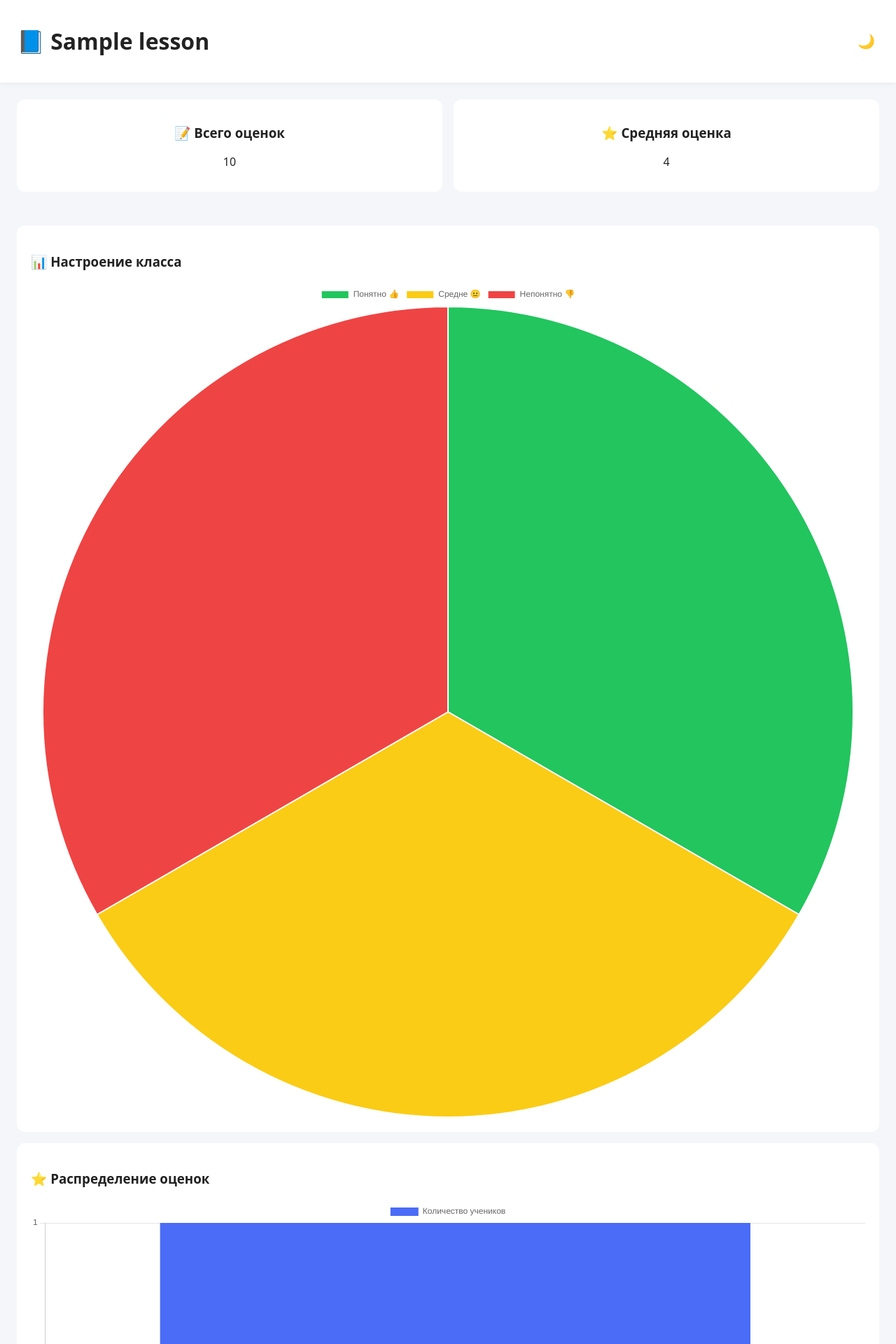
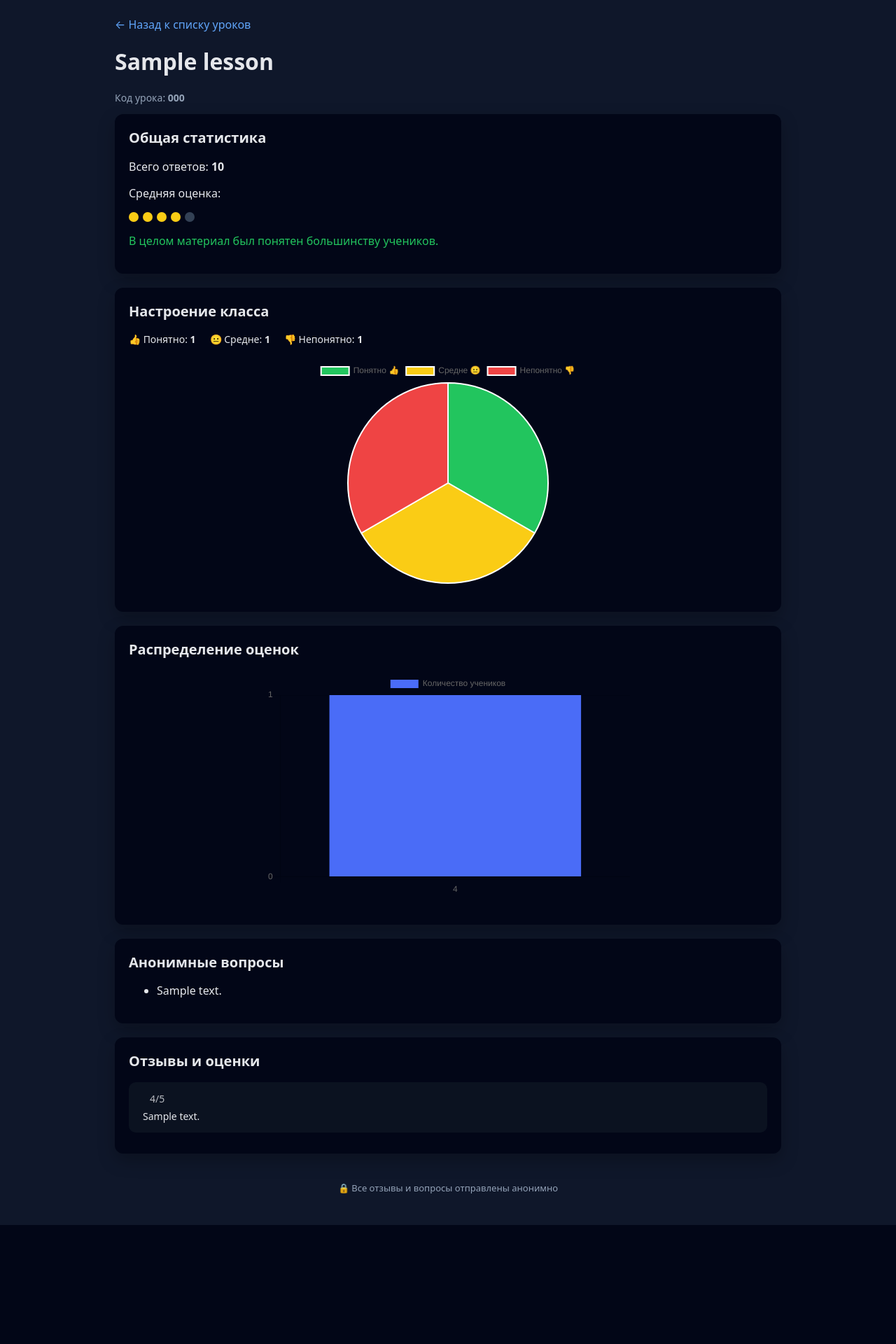
Before and after one commit to VechnyiS0n/vechnyibottest, a Flask app: template web/templates/lesson.html in a window 1280 px wide. Shown: the top 1920 px of the page at 70% size. After the commit the page ends 1750 px from the top, so only its background shows below. Run offline with Flask 3, Linux system fonts and the light colour scheme; the template is opened without the code that fills it: most values are stand-ins (such as "Sample title", 1, 10 or a date in 2020).

Commit message:
Время 1:45, я в щиии :<

```diff
--- a/web/app.py
+++ b/web/app.py
@@ -10,16 +10,45 @@ app = Flask(__name__)
 app.secret_key = os.getenv("FLASK_SECRET_KEY", "dev")
 
 
+# Генерация короткого кода урока (например: X6BZLQ)
+def gen_code(n=6):
+    alphabet = "ABCDEFGHJKLMNPQRSTUVWXYZ23456789"
+    return "".join(secrets.choice(alphabet) for _ in range(n))
+
+
+# Главная страница — панель учителя
 @app.route("/")
 def index():
+    # Список уроков
     lessons = db.fetch_all(
-        "SELECT id, code, title, created_at FROM lessons ORDER BY created_at DESC"
-    )
+    """
+    SELECT
+        l.id,
+        l.code,
+        l.title,
+        l.created_at,
 
+        COUNT(f.id) AS total,
+
+        COALESCE(SUM(CASE WHEN f.mood = 'like' THEN 1 ELSE 0 END), 0) AS like_count,
+        COALESCE(SUM(CASE WHEN f.mood = 'ok' THEN 1 ELSE 0 END), 0) AS ok_count,
+        COALESCE(SUM(CASE WHEN f.mood = 'dislike' THEN 1 ELSE 0 END), 0) AS dislike_count
+
+    FROM lessons l
+    LEFT JOIN feedback f ON f.lesson_id = l.id
+    GROUP BY l.id
+    ORDER BY l.created_at DESC
+    """
+)
+
+
+
+    # Общее количество оценок
     total_feedback = db.fetch_one(
         "SELECT COUNT(*) AS cnt FROM feedback"
     )["cnt"]
 
+    # Средняя оценка по всем урокам
     avg_rating = db.fetch_one(
         "SELECT COALESCE(AVG(rating), 0) AS avg FROM feedback"
     )["avg"]
@@ -32,14 +61,31 @@ def index():
     )
 
 
+# Создание нового урока
+@app.post("/lessons/create")
+def create_lesson():
+    title = request.form.get("title", "").strip()
+    if not title:
+        return redirect(url_for("index"))
+
+    code = gen_code()
+    db.execute(
+        "INSERT INTO lessons (code, title) VALUES (%s, %s)",
+        [code, title]
+    )
+    return redirect(url_for("index"))
+
+
+# Страница конкретного урока
 @app.route("/lesson/<int:lesson_id>")
 def lesson_page(lesson_id):
+    # Сам урок
     lesson = db.fetch_one(
         "SELECT * FROM lessons WHERE id=%s",
         [lesson_id]
     )
 
-    # Общая статистика по настроению
+    # Общая статистика по настроению и оценкам
     stats = db.fetch_one(
         """
         SELECT
@@ -54,7 +100,7 @@ def lesson_page(lesson_id):
         [lesson_id]
     )
 
-    # Распределение оценок (1–5)
+    # Распределение оценок (1–5) для столбчатого графика
     rating_stats = db.fetch_all(
         """
         SELECT rating, COUNT(*) AS count
@@ -68,7 +114,18 @@ def lesson_page(lesson_id):
 
     # Анонимные вопросы
     questions = db.fetch_all(
-        "SELECT text FROM questions WHERE lesson_id=%s",
+        "SELECT text FROM questions WHERE lesson_id=%s ORDER BY id DESC",
+        [lesson_id]
+    )
+
+    # 🔥 ОТЗЫВЫ И ОЦЕНКИ
+    comments = db.fetch_all(
+        """
+        SELECT mood, rating, comment, created_at
+        FROM feedback
+        WHERE lesson_id=%s AND comment IS NOT NULL AND comment <> ''
+        ORDER BY created_at DESC
+        """,
         [lesson_id]
     )
 
@@ -77,7 +134,8 @@ def lesson_page(lesson_id):
         lesson=lesson,
         stats=stats,
         rating_stats=rating_stats,
-        questions=questions
+        questions=questions,
+        comments=comments
     )
 
 
--- a/web/static/style.css
+++ b/web/static/style.css
@@ -1,138 +1,359 @@
-/* ===== Цвета ===== */
-:root {
-    --bg: #f5f6fa;
-    --text: #222;
-    --card: #ffffff;
-    --accent: #4a6cf7;
-    --problem: #ff6b6b;
+/* ===== БАЗА ===== */
+* {
+    box-sizing: border-box;
 }
 
-body.dark {
-    --bg: #0f172a;
-    --text: #e5e7eb;
-    --card: #1e293b;
-    --accent: #7c9cff;
-    --problem: #f87171;
-}
-
-/* ===== Базовые стили ===== */
 body {
     margin: 0;
-    font-family: system-ui, sans-serif;
-    background: var(--bg);
-    color: var(--text);
+    font-family: system-ui, -apple-system, BlinkMacSystemFont,
+    "Segoe UI", Roboto, "Noto Color Emoji",
+    "Apple Color Emoji", sans-serif;
+    background: #0f172a;
+    color: #e5e7eb;
 }
 
 a {
+    color: #60a5fa;
     text-decoration: none;
-    color: inherit;
 }
 
-/* ===== Верхняя панель ===== */
+a:hover {
+    text-decoration: underline;
+}
+
+.muted {
+    color: #94a3b8;
+    font-size: 14px;
+}
+
+/* ===== КОНТЕЙНЕР ===== */
+.container {
+    max-width: 1000px;
+    margin: 0 auto;
+    padding: 24px;
+}
+
+/* ===== КАРТОЧКИ ===== */
+.card {
+    background: #020617;
+    border-radius: 12px;
+    padding: 20px;
+    margin-bottom: 20px;
+    box-shadow: 0 10px 25px rgba(0,0,0,0.25);
+}
+
+.card.problem {
+    border-left: 4px solid #ef4444;
+}
+
+/* ===== ЗАГОЛОВКИ ===== */
+h1 {
+    margin-top: 0;
+}
+
+h2 {
+    margin-top: 0;
+    font-size: 20px;
+}
+
+/* ===== СТАТИСТИКА (index.html) ===== */
+.stats {
+    display: grid;
+    grid-template-columns: repeat(auto-fit, minmax(220px, 1fr));
+    gap: 20px;
+    margin-bottom: 30px;
+}
+
+.stat-card {
+    background: #020617;
+    padding: 20px;
+    border-radius: 12px;
+    text-align: center;
+}
+
+.stat-card p {
+    font-size: 24px;
+    margin: 8px 0 0;
+}
+
+/* ===== СПИСОК УРОКОВ ===== */
+.lesson-item {
+    background: #020617;
+    padding: 16px;
+    border-radius: 10px;
+    margin-bottom: 12px;
+    display: flex;
+    justify-content: space-between;
+    align-items: center;
+}
+
+.lesson-info b {
+    font-size: 16px;
+}
+
+.lesson-status {
+    display: flex;
+    align-items: center;
+    justify-content: flex-end;
+    background: none;        /* ← ВАЖНО */
+    padding: 0;              /* ← ВАЖНО */
+}
+
+
+/* ===== КНОПКА НАЗАД ===== */
+.back {
+    display: inline-block;
+    margin-bottom: 20px;
+}
+
+/* ===== РЕЙТИНГ ===== */
+.rating-scale {
+    display: flex;
+    gap: 6px;
+    margin: 10px 0;
+}
+
+.rating-dot {
+    width: 14px;
+    height: 14px;
+    border-radius: 50%;
+    background: #334155;
+}
+
+.rating-dot.active {
+    background: #facc15;
+}
+
+/* ===== INLINE-СТАТИСТИКА ===== */
+.stats-inline {
+    display: flex;
+    gap: 20px;
+    margin-bottom: 10px;
+    font-size: 14px;
+}
+
+/* ===== ГРАФИКИ ===== */
+.chart-container {
+    max-width: 520px;
+    height: 320px;
+    margin: 20px auto;
+    position: relative;
+}
+
+.chart-container canvas {
+    width: 100% !important;
+    height: 100% !important;
+}
+
+/* ===== ТЕКСТ ===== */
+.text-ok {
+    color: #22c55e;
+}
+
+.text-warning {
+    color: #f97316;
+}
+
+/* ===== FOOTER ===== */
+footer {
+    text-align: center;
+    font-size: 13px;
+    color: #94a3b8;
+    margin: 40px 0 20px;
+}
+
+/* ===== HEADER ===== */
 .top-bar {
     display: flex;
     justify-content: space-between;
     align-items: center;
     padding: 16px 24px;
-    background: var(--card);
-    box-shadow: 0 2px 8px rgba(0,0,0,.05);
+    background: linear-gradient(90deg, #020617, #020617);
+    box-shadow: 0 4px 15px rgba(0,0,0,0.3);
 }
 
-#theme-toggle {
-font-size: 20px;
-cursor: pointer;
-background: none;
-border: none;
+.top-bar h1 {
+    margin: 0;
+    font-size: 22px;
 }
 
-/* ===== Статистика ===== */
-.stats {
-    display: grid;
-    grid-template-columns: repeat(auto-fit, minmax(200px, 1fr));
-    gap: 16px;
-    padding: 24px;
+/* ===== КНОПКА ТЕМЫ ===== */
+.theme-btn {
+    background: #020617;
+    border: none;
+    border-radius: 8px;
+    padding: 6px 10px;
+    cursor: pointer;
+    font-size: 18px;
+    color: #e5e7eb;
 }
 
-.stat-card {
-    background: var(--card);
-    padding: 16px;
-    border-radius: 12px;
-    text-align: center;
+.theme-btn:hover {
+    background: #1e293b;
 }
 
-/* ===== Карточки ===== */
-.card {
-    background: var(--card);
-    padding: 20px;
-    border-radius: 12px;
+/* ===== СВЕТЛАЯ ТЕМА ===== */
+body.light {
+    background: #f8fafc;
+    color: #0f172a;
 }
 
-.card.problem {
-    border-left: 6px solid var(--problem);
+body.light .card,
+body.light .stat-card,
+body.light .lesson-item {
+    background: #ffffff;
+    color: #0f172a;
 }
 
-/* ===== Уроки ===== */
-.lessons {
-    padding: 0 24px;
+body.light .muted {
+    color: #475569;
 }
 
-.lesson-card {
-    display: flex;
-    justify-content: space-between;
-    padding: 16px;
-    margin-bottom: 12px;
-    background: var(--card);
-    border-radius: 10px;
+body.light footer {
+    color: #475569;
 }
 
-.badge {
-    padding: 4px 8px;
-    border-radius: 6px;
-    font-size: 12px;
+/* ===== Создание урока ===== */
+
+.create-lesson h3 {
+    margin-bottom: 12px;
+    font-size: 18px;
+    color: #e5e7eb;
 }
 
-.badge.problem {
-    background: var(--problem);
-    color: white;
+.create-form {
+    display: flex;
+    gap: 12px;
+    align-items: center;
 }
 
-.badge.ok {
-    background: #22c55e;
-    color: white;
+.create-form input {
+    flex: 1;
+    padding: 10px 14px;
+    border-radius: 8px;
+    border: 1px solid #2a2f3a;
+    background: #0f172a;
+    color: #e5e7eb;
+    font-size: 14px;
+    outline: none;
+    transition: border 0.2s, box-shadow 0.2s;
 }
 
-/* ===== Аналитика ===== */
-.analysis {
-    padding: 24px;
-    display: grid;
-    gap: 16px;
+.create-form input::placeholder {
+    color: #6b7280;
 }
 
-.mood {
+.create-form input:focus {
+    border-color: #3b82f6;
+    box-shadow: 0 0 0 1px rgba(59, 130, 246, 0.4);
+}
+
+.create-form button {
+    padding: 10px 18px;
+    border-radius: 8px;
+    border: none;
+    background: linear-gradient(135deg, #22c55e, #16a34a);
+    color: #052e16;
+    font-weight: 600;
+    cursor: pointer;
+    transition: transform 0.15s, box-shadow 0.15s, opacity 0.15s;
+}
+
+.create-form button:hover {
+    transform: translateY(-1px);
+    box-shadow: 0 6px 14px rgba(34, 197, 94, 0.25);
+    opacity: 0.95;
+}
+
+.create-form button:active {
+    transform: translateY(0);
+    box-shadow: none;
+}
+
+
+/* ===== Отзывы и оценки ===== */
+
+.feedback-list {
+    list-style: none;
+    padding: 0;
+    margin: 0;
+}
+
+.feedback-item {
+    padding: 14px 16px;
+    border-radius: 10px;
+    background: #0b1220;
+    margin-bottom: 10px;
+    border-left: 4px solid transparent;
+}
+
+.feedback-header {
+    display: flex;
+    align-items: center;
+    gap: 10px;
+    margin-bottom: 6px;
+}
+
+.mood-icon {
     font-size: 20px;
 }
 
-.text-warning {
-    color: var(--problem);
+.rating {
+    font-size: 14px;
+    color: #e5e7eb;
+    opacity: 0.8;
 }
 
-.text-ok {
-    color: #22c55e;
+.feedback-text {
+    color: #e5e7eb;
+    font-size: 14px;
+    line-height: 1.4;
 }
 
-/* ===== Прочее ===== */
-.empty {
-    padding: 40px;
-    text-align: center;
-    opacity: 0.7;
+/* Цвета по настроению */
+.mood-like {
+    border-color: #22c55e;
 }
 
-.back {
-    padding: 0 24px;
+.mood-ok {
+    border-color: #facc15;
 }
 
-footer {
-    text-align: center;
-    padding: 20px;
+.mood-dislike {
+    border-color: #ef4444;
+}
+
+.feedback-item.empty {
     opacity: 0.6;
+    font-style: italic;
 }
+
+.status {
+    display: inline-block;
+    padding: 6px 14px;
+    border-radius: 999px;
+    font-size: 13px;
+    font-weight: 700;
+    white-space: nowrap;
+}
+
+/* Цвета */
+.status.good {
+    background: #22c55e;
+    color: #052e16;
+}
+
+.status.warn {
+    background: #facc15;
+    color: #422006;
+}
+
+.status.bad {
+    background: #ef4444;
+    color: #450a0a;
+}
+
+.status.neutral {
+    background: #64748b;
+    color: #f1f5f9;
+}
--- a/web/templates/lesson.html
+++ b/web/templates/lesson.html
@@ -1,98 +1,139 @@
-<!DOCTYPE html>
+<!doctype html>
 <html lang="ru">
 <head>
   <meta charset="UTF-8">
   <title>{{ lesson.title }}</title>
 
   <link rel="stylesheet" href="{{ url_for('static', filename='style.css') }}">
-
-    <!-- Chart.js — библиотека для графиков -->
   <script src="https://cdn.jsdelivr.net/npm/chart.js"></script>
 </head>
 <body>
 
-<header class="top-bar">
-    <h1>📘 {{ lesson.title }}</h1>
-    <button id="theme-toggle">🌙</button>
-</header>
+<div class="container">
 
-<!-- ===== Основные цифры ===== -->
-<section class="stats">
-    <div class="stat-card">
-        <h3>📝 Всего оценок</h3>
-        <p>{{ stats.total }}</p>
+  <a class="back" href="/">← Назад к списку уроков</a>
+
+  <h1>{{ lesson.title }}</h1>
+  <p class="muted">Код урока: <b>{{ lesson.code }}</b></p>
+
+  <!-- ===== Общая статистика ===== -->
+  <div class="card {% if stats.dislike_count > stats.like_count %}problem{% endif %}">
+    <h2>Общая статистика</h2>
+
+    <p>Всего ответов: <b>{{ stats.total or 0 }}</b></p>
+
+    <p>Средняя оценка:</p>
+    <div class="rating-scale">
+      {% for i in range(1, 6) %}
+        <div class="rating-dot
+          {% if stats.avg_rating and i <= stats.avg_rating|round(0, 'floor') %}
+            active
+          {% endif %}
+        "></div>
+      {% endfor %}
     </div>
 
-    <div class="stat-card">
-        <h3>⭐ Средняя оценка</h3>
-        <p>{{ stats.avg_rating|round(1) }}</p>
+    {% if stats.dislike_count > stats.like_count %}
+      <p class="text-warning">
+        Материал вызвал затруднения у части учеников.
+      </p>
+    {% else %}
+      <p class="text-ok">
+        В целом материал был понятен большинству учеников.
+      </p>
+    {% endif %}
   </div>
-</section>
 
-<!-- ===== Графики ===== -->
-<section class="analysis">
+  <!-- ===== Настроение класса ===== -->
+  <div class="card">
+    <h2>Настроение класса</h2>
 
-    <!-- ГРАФИК 1: настроение -->
-    <div class="card">
-        <h3>📊 Настроение класса</h3>
+    <div class="stats-inline">
+      <span>👍 Понятно: <b>{{ stats.like_count }}</b></span>
+      <span>😐 Средне: <b>{{ stats.ok_count }}</b></span>
+      <span>👎 Непонятно: <b>{{ stats.dislike_count }}</b></span>
+    </div>
+
+    {% if stats.total >= 1 %}
+      <div class="chart-container">
         <canvas id="moodChart"></canvas>
       </div>
+    {% else %}
+      <p class="muted">Недостаточно данных для построения графика</p>
+    {% endif %}
+  </div>
 
-    <!-- ГРАФИК 2: оценки -->
+  <!-- ===== Распределение оценок ===== -->
   <div class="card">
-        <h3>⭐ Распределение оценок</h3>
+    <h2>Распределение оценок</h2>
+
+    {% if rating_stats %}
+      <div class="chart-container">
         <canvas id="ratingChart"></canvas>
       </div>
+    {% else %}
+      <p class="muted">Пока нет оценок</p>
+    {% endif %}
+  </div>
 
-    <!-- Анонимные вопросы -->
+  <!-- ===== Анонимные вопросы ===== -->
   <div class="card">
-        <h3>❓ Анонимные вопросы</h3>
-
-        {% if questions %}
+    <h2>Анонимные вопросы</h2>
     <ul>
       {% for q in questions %}
         <li>{{ q.text }}</li>
+      {% else %}
+        <li class="muted">Пока вопросов нет</li>
       {% endfor %}
     </ul>
-        {% else %}
-            <p>Вопросов пока нет.</p>
-        {% endif %}
   </div>
 
-</section>
+  <!-- ===== Отзывы ===== -->
+<div class="card">
+  <h2>Отзывы и оценки</h2>
 
-<div class="back">
-    <a href="{{ url_for('index') }}">← Вернуться к списку уроков</a>
+  <ul class="feedback-list">
+    {% for c in comments %}
+      <li class="feedback-item mood-{{ c.mood }}">
+        <div class="feedback-header">
+          <span class="mood-icon">
+            {% if c.mood == "like" %}👍
+            {% elif c.mood == "ok" %}😐
+            {% elif c.mood == "dislike" %}👎
+            {% endif %}
+          </span>
+
+          <span class="rating">
+            {{ c.rating }}/5
+          </span>
         </div>
+
+        <div class="feedback-text">
+          {{ c.comment }}
+        </div>
+      </li>
+    {% else %}
+      <li class="empty">Пока отзывов нет</li>
+    {% endfor %}
+  </ul>
+</div>
+
 
 <footer>
   🔒 Все отзывы и вопросы отправлены анонимно
 </footer>
 
 <script>
-/* ===== ТЁМНАЯ ТЕМА ===== */
-const toggleBtn = document.getElementById("theme-toggle");
-
-if (localStorage.getItem("theme") === "dark") {
-    document.body.classList.add("dark");
-    toggleBtn.textContent = "☀️";
-}
-
-toggleBtn.onclick = () => {
-    document.body.classList.toggle("dark");
-    localStorage.setItem(
-        "theme",
-        document.body.classList.contains("dark") ? "dark" : "light"
-    );
-    toggleBtn.textContent = document.body.classList.contains("dark") ? "☀️" : "🌙";
-};
-
-
-/* ===== ГРАФИК 1: КРУГОВАЯ ДИАГРАММА ===== */
+/* ===== График настроения ===== */
+{% if stats.total >= 1 %}
 new Chart(document.getElementById("moodChart"), {
   type: "pie",
   data: {
-        labels: ["Понятно 👍", "Средне 😐", "Непонятно 👎"],
+    labels: [
+      "Понятно \uD83D\uDC4D",
+      "Средне \uD83D\uDE10",
+      "Непонятно \uD83D\uDC4E"
+    ],
     datasets: [{
       data: [
         {{ stats.like_count }},
@@ -101,16 +142,24 @@ new Chart(document.getElementById("moodChart"), {
       ],
       backgroundColor: ["#22c55e", "#facc15", "#ef4444"]
     }]
+  },
+  options: {
+    responsive: true,
+    maintainAspectRatio: false,
+    plugins: {
+      legend: { position: "top" }
+    }
   }
 });
+{% endif %}
 
-
-/* ===== ГРАФИК 2: СТОЛБЧАТЫЙ ===== */
+/* ===== График оценок ===== */
+{% if rating_stats %}
 const ratingLabels = [];
 const ratingCounts = [];
 
 {% for row in rating_stats %}
-    ratingLabels.push("{{ row.rating }} ⭐");
+ratingLabels.push("{{ row.rating }}");
 ratingCounts.push({{ row.count }});
 {% endfor %}
 
@@ -125,6 +174,8 @@ new Chart(document.getElementById("ratingChart"), {
     }]
   },
   options: {
+    responsive: true,
+    maintainAspectRatio: false,
     scales: {
       y: {
         beginAtZero: true,
@@ -133,6 +184,7 @@ new Chart(document.getElementById("ratingChart"), {
     }
   }
 });
+{% endif %}
 </script>
 
 </body>
```
Also changed, not shown: web/templates/index.html (+58 -41 lines). Lines whose indentation alone changed are shown as unchanged.
